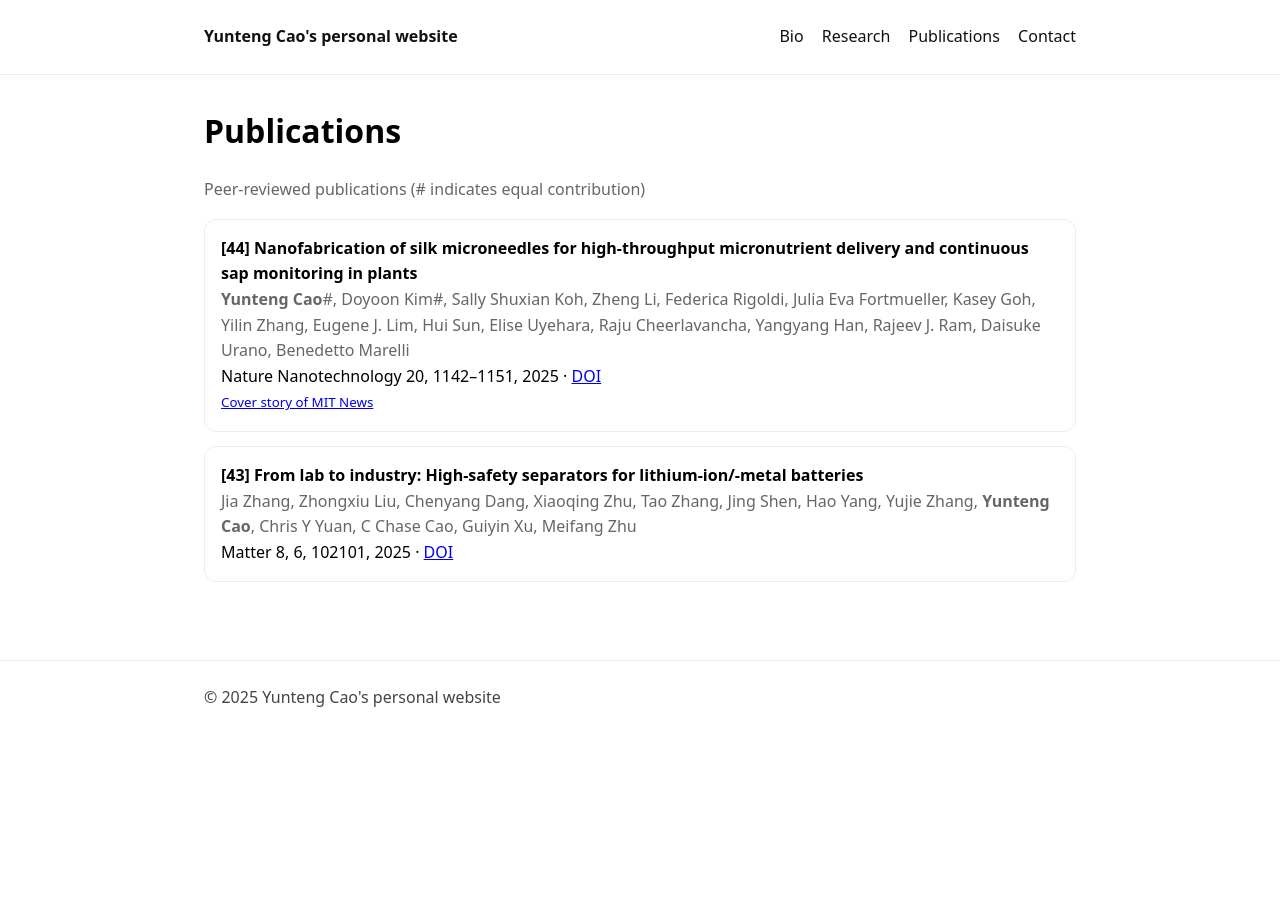
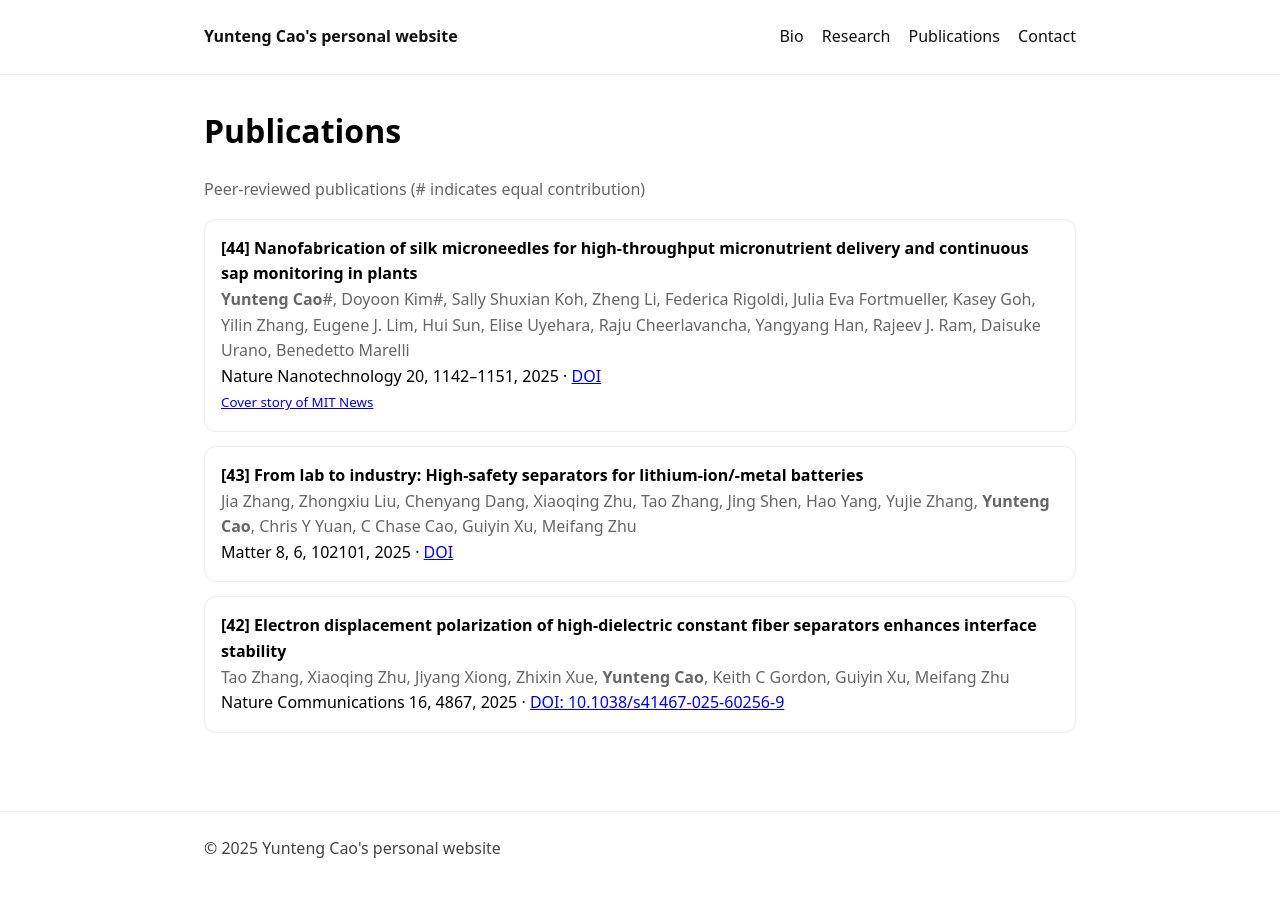
Before and after one commit to Yunteng-Cao/yunteng-cao.github.io, a Jekyll site: the page built from publications/index.md, in a window 1280 px wide. Shown: the top 897 px of the page. Built offline with Jekyll 4.4.1, drawn with Linux system fonts in a browser that asks for light colours.

Commit message:
Update index.md

```diff
--- a/publications/index.md
+++ b/publications/index.md
@@ -10,6 +10,7 @@ Peer-reviewed publications (# indicates equal contribution)
 <!-- =========================
      2025
 ========================= -->
+
 
 <div class="card">
   <div style="display:flex; gap:16px; align-items:flex-start;">
@@ -31,6 +32,7 @@ Peer-reviewed publications (# indicates equal contribution)
   </div>
 </div>
 
+
 <div class="card">
   <div style="display:flex; gap:16px; align-items:flex-start;">
     <div style="min-width:0;">
@@ -45,6 +47,23 @@ Peer-reviewed publications (# indicates equal contribution)
     </div>
   </div>
 </div>
+
+
+<div class="card">
+  <div style="display:flex; gap:16px; align-items:flex-start;">
+    <div style="min-width:0;">
+      <div><strong>[42]</strong> <strong>Electron displacement polarization of high-dielectric constant fiber separators enhances interface stability</strong></div>
+      <div class="muted">
+        Tao Zhang, Xiaoqing Zhu, Jiyang Xiong, Zhixin Xue, <strong>Yunteng Cao</strong>, Keith C Gordon, Guiyin Xu, Meifang Zhu
+      </div>
+      <div>
+        Nature Communications 16, 4867, 2025 ·
+        <a href="https://doi.org/10.1038/s41467-025-60256-9">DOI: 10.1038/s41467-025-60256-9</a>
+      </div>
+    </div>
+  </div>
+</div>
+
 
 
 
```
